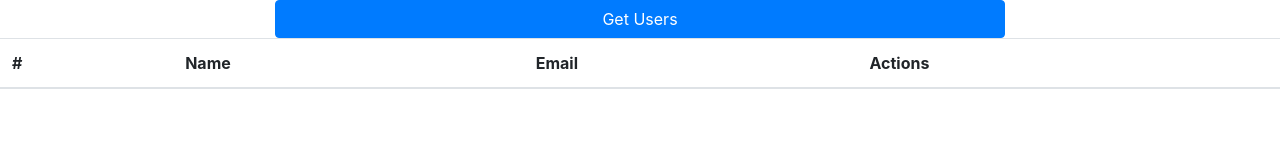
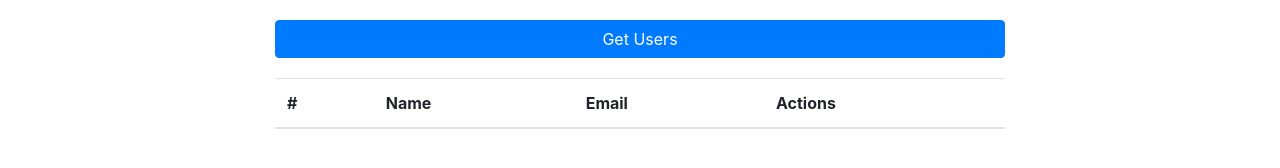
Before and after one commit to LEdinaTraining/IFKSP-server, a website: page index.html in a window 1280 px wide. Drawn offline with nearby package versions, Linux system fonts and the light colour scheme; no server answers.

Commit message:
Update index.html

```diff
--- a/index.html
+++ b/index.html
@@ -1,11 +1,14 @@
 <!DOCTYPE html>
 <html lang="en">
+
 <head>
     <meta charset="UTF-8">
     <meta name="viewport" content="width=device-width, initial-scale=1.0">
     <title>Felhasználók</title>
     <link rel="stylesheet" href="node_modules\bootstrap\dist\css\bootstrap.min.css">
+    <link rel="stylesheet" href="css/style.css">
 </head>
+
 <body>
     <div class="container">
         <div class="row">
@@ -18,6 +21,10 @@
             <div class="col-2"></div>
         </div>
     </div>
+    <div class="container">
+        <div class="row">
+            <div class="col-2"></div>
+            <div class="col-8">
                 <table id="userTable" class="table table-striped">
                     <thead>
                         <tr>
@@ -28,7 +35,12 @@
                         </tr>
                     </thead>
                 </table>
+            </div>
+            <div class="col-2"></div>
+        </div>
+    </div>
 
     <script src="js/main.js"></script>
 </body>
+
 </html>
```
Lines whose indentation alone changed are shown as unchanged.
